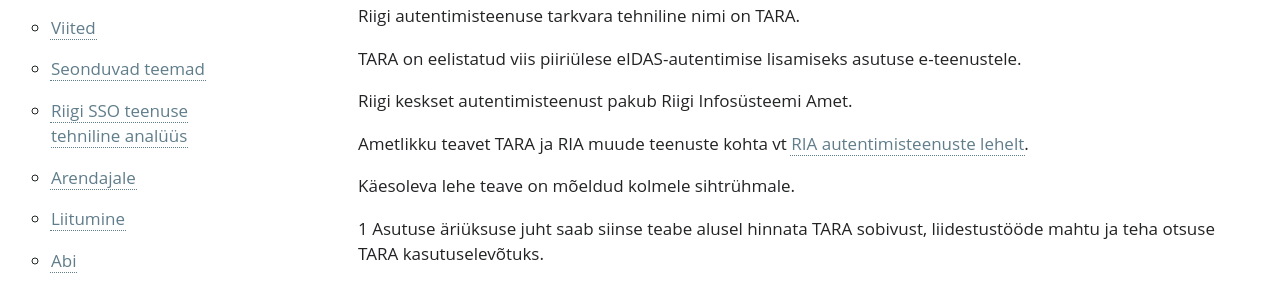
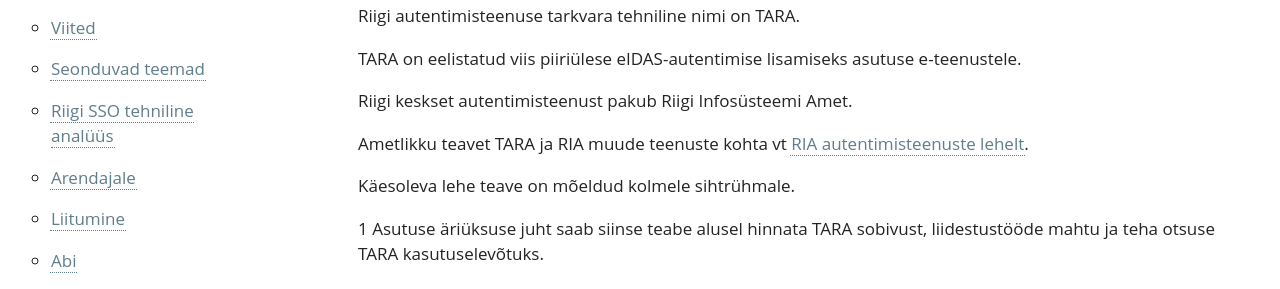
Before and after one commit to e-gov/TARA-Doku, a Jekyll site: the page built from index.md, in a window 1280 px wide. Shown: the part 510-799 px from the top of the page. Built offline with Jekyll 4.4.1, drawn with Linux system fonts in a browser that asks for light colours.

Commit message:
Update Riba.yml

```diff
--- a/_data/Riba.yml
+++ b/_data/Riba.yml
@@ -22,8 +22,8 @@
   url: "/Viited"
 - title: "Seonduvad teemad"
   url: "/Seonduv"
-- title: "Riigi SSO teenuse tehniline analüüs"
-  url: "/Riigi SSO teenuse tehniline analüüs"
+- title: "Riigi SSO tehniline analüüs"
+  url: "/Riigi SSO tehniline analüüs"
 - title: "Arendajale"
   url: "/Arendajale"
 - title: "Liitumine"
```
